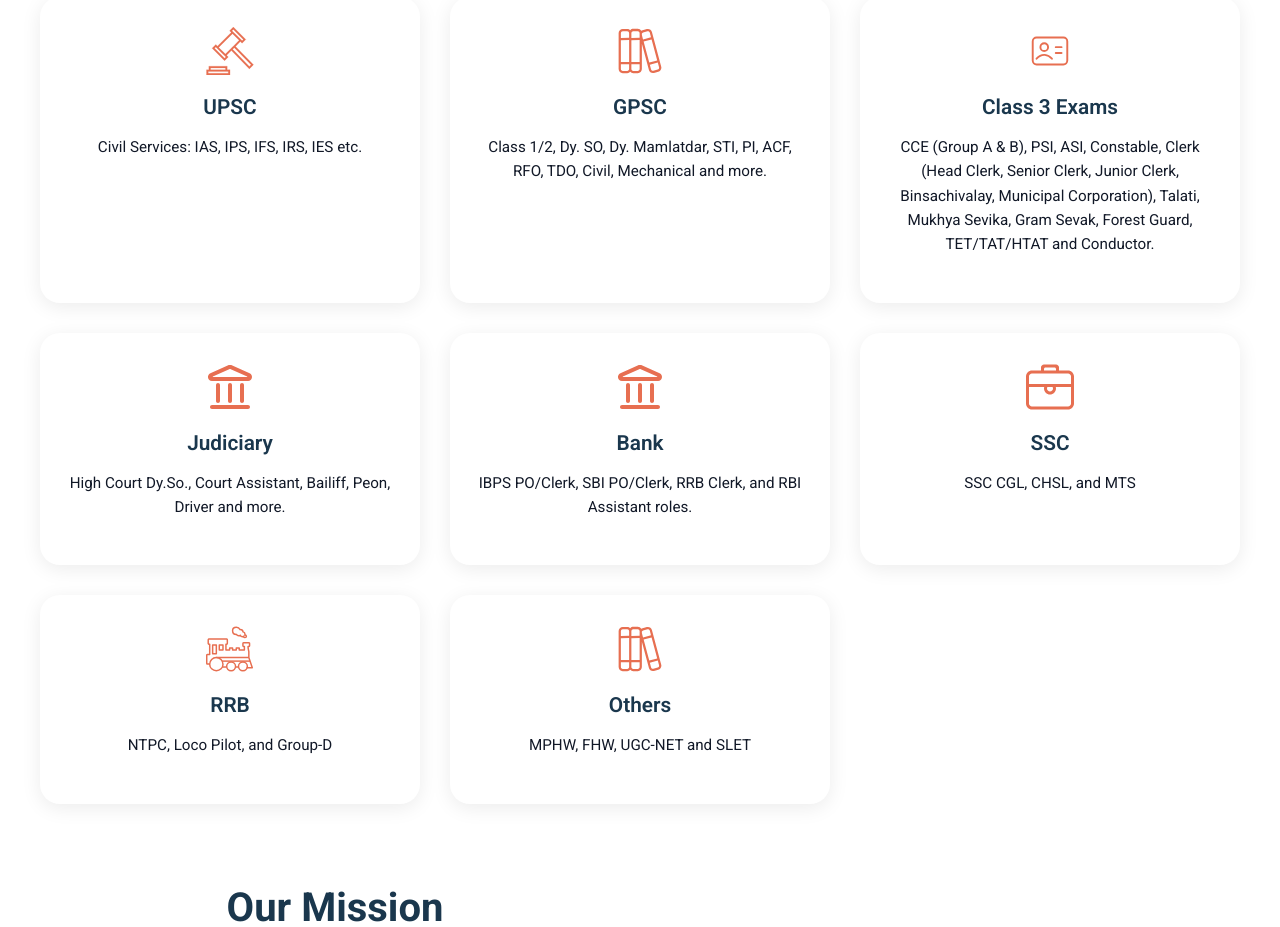
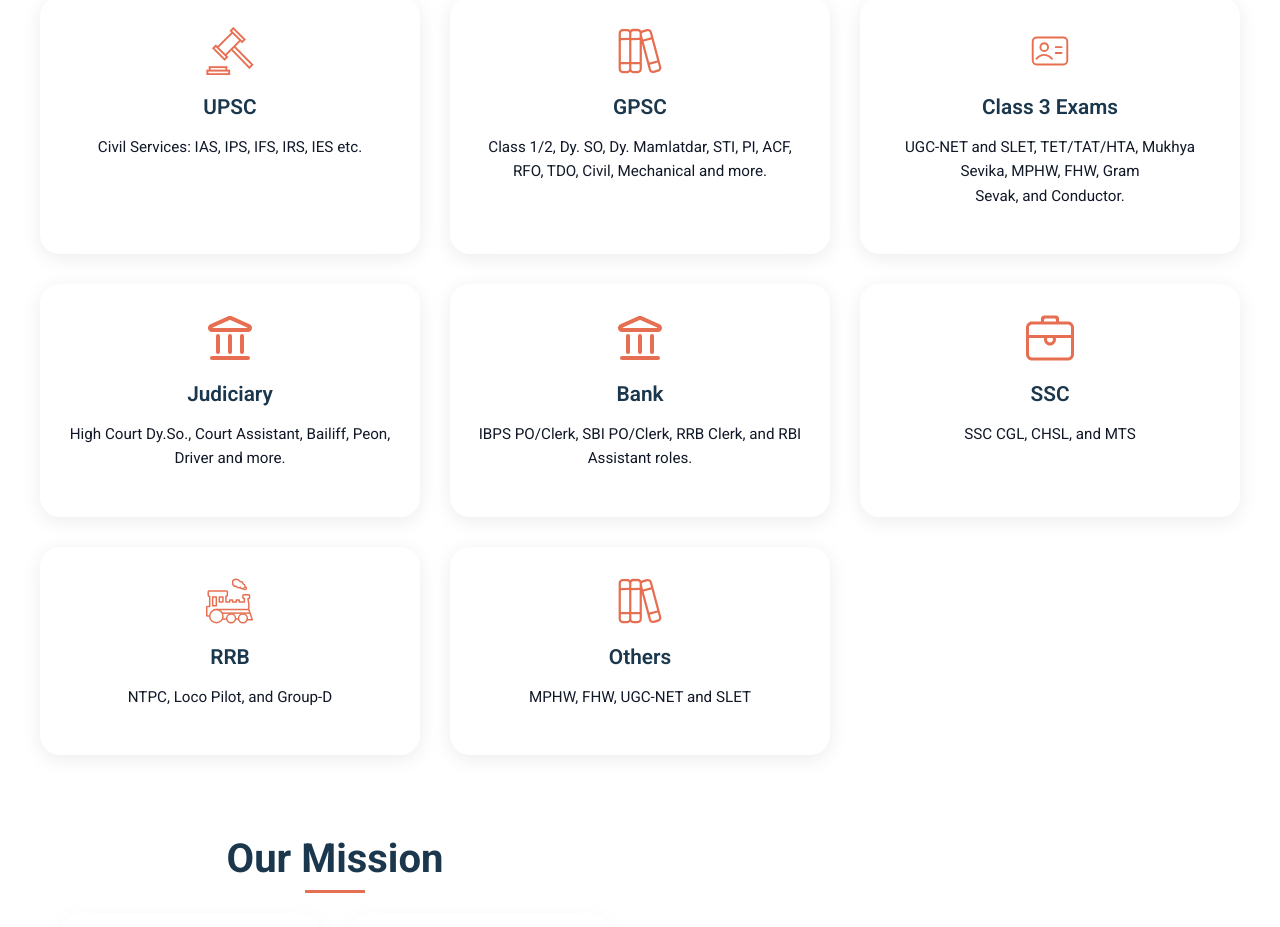
Before and after one commit to pruthvik91/Yuva-Upnishad, a React (Vite) app: page / in a window 1280 px wide. Shown: the part 1060-1987 px from the top of the page. Built offline with nearby package versions, Linux system fonts and the light colour scheme.

Commit message:
clas 3 infor

```diff
--- a/src/components/Hero/MainContent.jsx
+++ b/src/components/Hero/MainContent.jsx
@@ -24,7 +24,7 @@
             />
             <ExpertiseCard
             title="Class 3 Exams"
-            description="CCE (Group A & B), PSI, ASI, Constable, Clerk (Head Clerk, Senior Clerk, Junior Clerk, Binsachivalay, Municipal Corporation), Talati, Mukhya Sevika, Gram Sevak, Forest Guard, TET/TAT/HTAT and Conductor."
+            description="UGC-NET and SLET, TET/TAT/HTA, Mukhya Sevika, MPHW, FHW, Gram Sevak, and Conductor."
             icon="/icons/id-card.svg"
             />
             <ExpertiseCard
```
